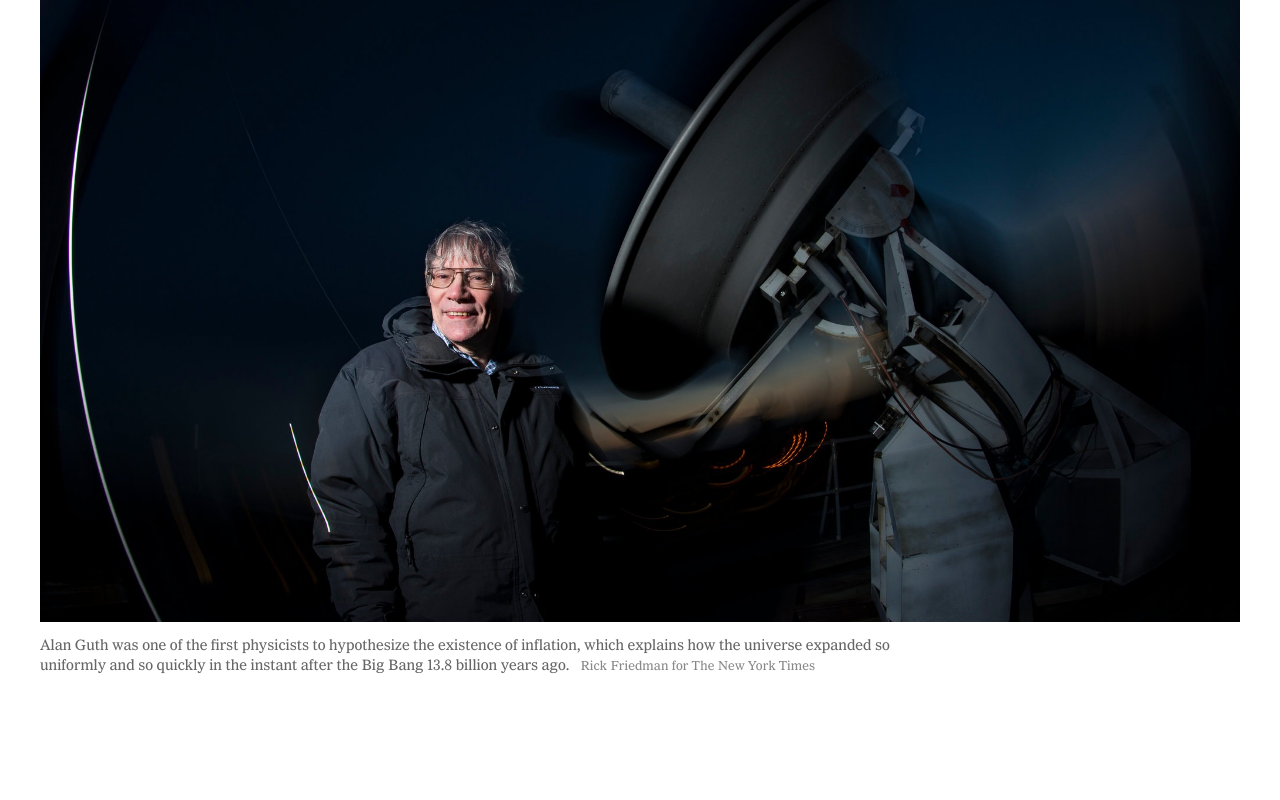
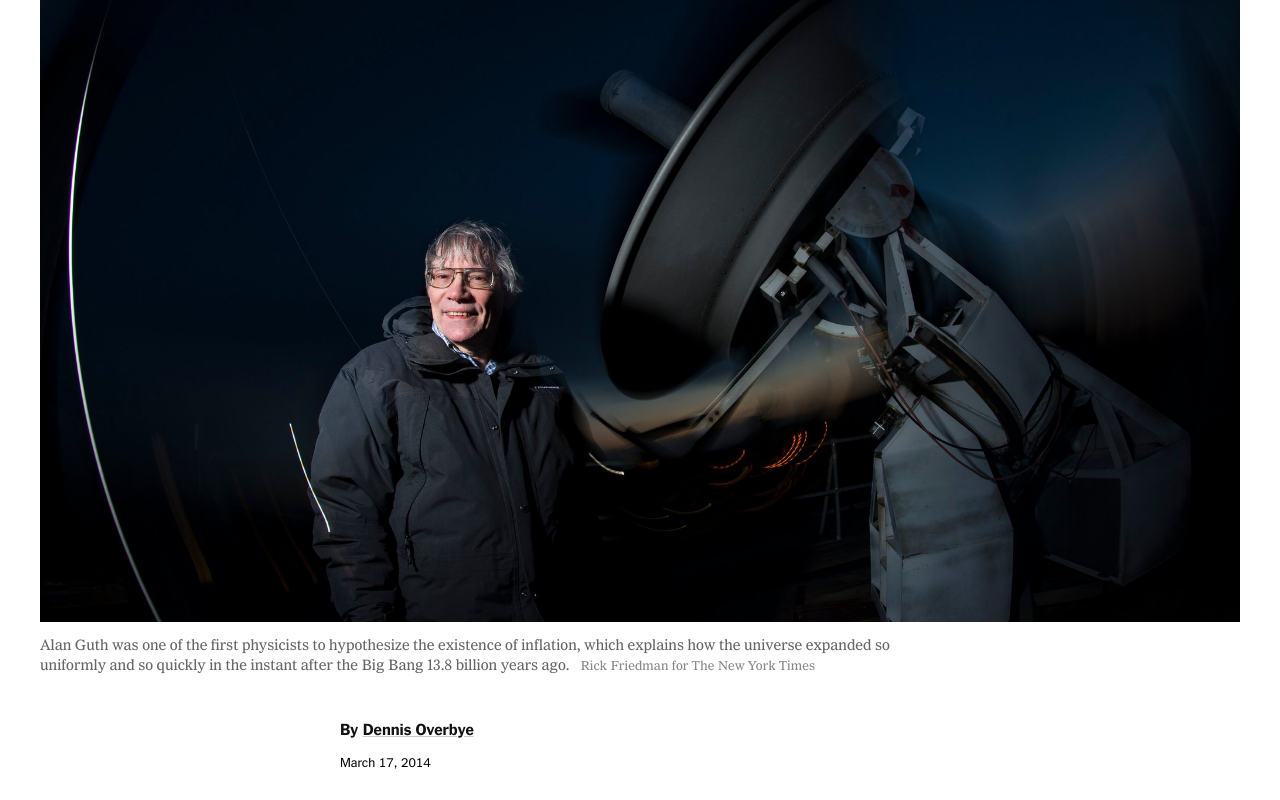
Before and after one commit to SasounTorossian/nyt-page, a plain HTML site: page index.html in a window 1280 px wide. Shown: the part 350-1150 px from the top of the page. Before the commit the page ends 1068 px from the top, so only its background shows below. Drawn offline with Linux system fonts and the light colour scheme.

Commit message:
Added author and timestamp.

```diff
--- a/index.html
+++ b/index.html
@@ -70,6 +70,22 @@
                         <span class="caption-credit">Rick Friedman for The New York Times</span>
                     </figcaption>
                 </figure>
+
+                <div class="byline-timestamp">
+                    <div class="wrapper">
+                        <div class="author-container">
+                            <div class="author-name">
+                                <span class="prefix">By</span>
+                                <span class="author"><a href="#">Dennis Overbye</a></span>
+                            </div>
+                        </div>
+                        <ul>
+                            <li>
+                                <time datetime="2014-03-17T10:46:03-04:00">March 17, 2014</time>
+                            </li>
+                        </ul>
+                    </div>
+                </div>
             </article>
         </main>
     </div>
--- a/styles/style.css
+++ b/styles/style.css
@@ -301,6 +301,7 @@ main article {
     align-items: center; */
 }
 
+/* MAIN ARTICLE FIGURE TITLE */
 main article .fig-title {
     width: 1200px;
     margin: 25px auto 43px auto;
@@ -337,3 +338,59 @@ main article .fig-title figcaption .caption-credit {
 
     color: rgb(136, 136, 136);
 }
+
+/* MAIN ARTICLE AUTHOR TIMESTAMP */
+main article .byline-timestamp {
+    width: 600px;
+    margin: 0 auto 20px auto;
+}
+
+main article .byline-timestamp .wrapper {
+    margin: 30px 0;
+}
+
+main article .byline-timestamp .wrapper .author-container {
+    display: flex;
+    align-items: center;
+    /* width: 600px; */
+    margin-bottom: 15px;
+}
+
+
+main article .byline-timestamp .wrapper .author-container .author-name {
+    font-family: nyt-franklin-700;
+    font-size: 16px;
+    font-weight: 700;
+    line-height: 16px;
+    color: rgb(18, 18, 18);
+}
+
+main article .byline-timestamp .wrapper .author-container .author-name .author{
+    line-height: 20px;
+}
+
+main article .byline-timestamp .wrapper .author-container .author-name a {
+    text-decoration-color: rgb(204, 204, 204);
+    text-underline-offset: 1px;
+    color: rgb(18, 18, 18);
+}
+
+main article .byline-timestamp .wrapper .author-container .author-name a:hover {
+    text-decoration: none;
+}
+
+main article .byline-timestamp .wrapper ul {
+    display: flex;
+    align-items: center;
+
+}
+
+main article .byline-timestamp .wrapper ul li {
+    padding-right: 16px;
+}
+
+main article .byline-timestamp .wrapper ul li time {
+    font-family: nyt-franklin-500;
+    font-size: 13px;
+    line-height: 16px;
+}
```
